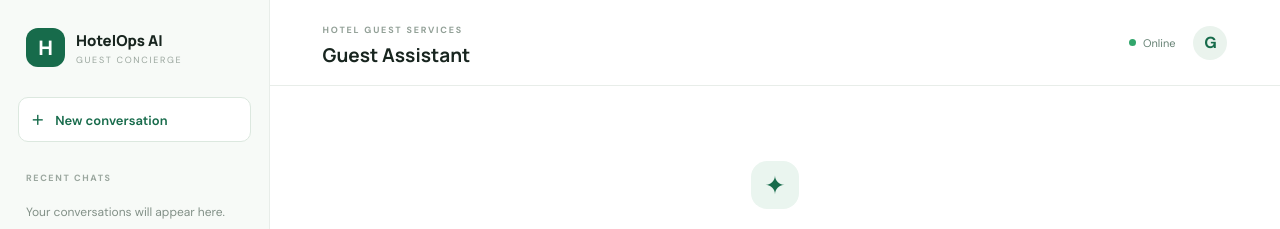
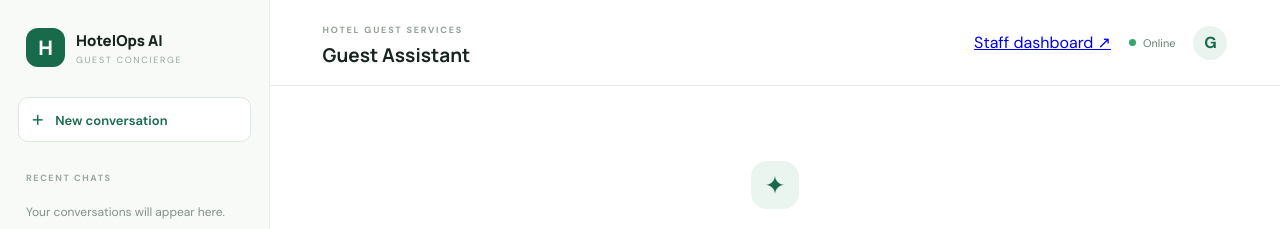
Before and after one commit to vikascr95-CODE/hotelops-ai_chat, a plain HTML site: page hotelops-ai-chat/static/index.html in a window 1280 px wide. Shown: the top 229 px of the page. Drawn offline with Linux system fonts and the light colour scheme; no server answers.

Commit message:
Add navigation between guest chat and staff dashboard

```diff
--- a/hotelops-ai-chat/static/index.html
+++ b/hotelops-ai-chat/static/index.html
@@ -17,7 +17,7 @@
     <div class="sidebar-bottom"><div class="status-dot"></div><span>AI receptionist online</span><span class="version">v1.0</span></div>
   </aside>
   <main class="main">
-    <header class="topbar"><div><span class="eyebrow">HOTEL GUEST SERVICES</span><h1>Guest Assistant</h1></div><div class="top-right"><span class="online-pill"><i></i> Online</span><div class="avatar">G</div></div></header>
+    <header class="topbar"><div><span class="eyebrow">HOTEL GUEST SERVICES</span><h1>Guest Assistant</h1></div><div class="top-right"><a class="staff-link" href="/staff">Staff dashboard ↗</a><span class="online-pill"><i></i> Online</span><div class="avatar">G</div></div></header>
     <section class="chat-area">
       <div class="welcome" id="welcome">
         <div class="hero-icon">✦</div>
```
